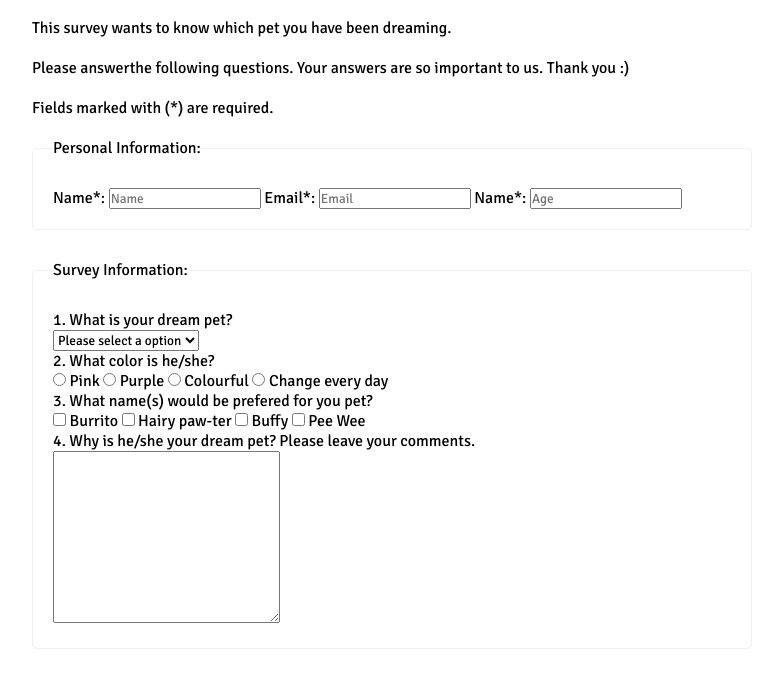
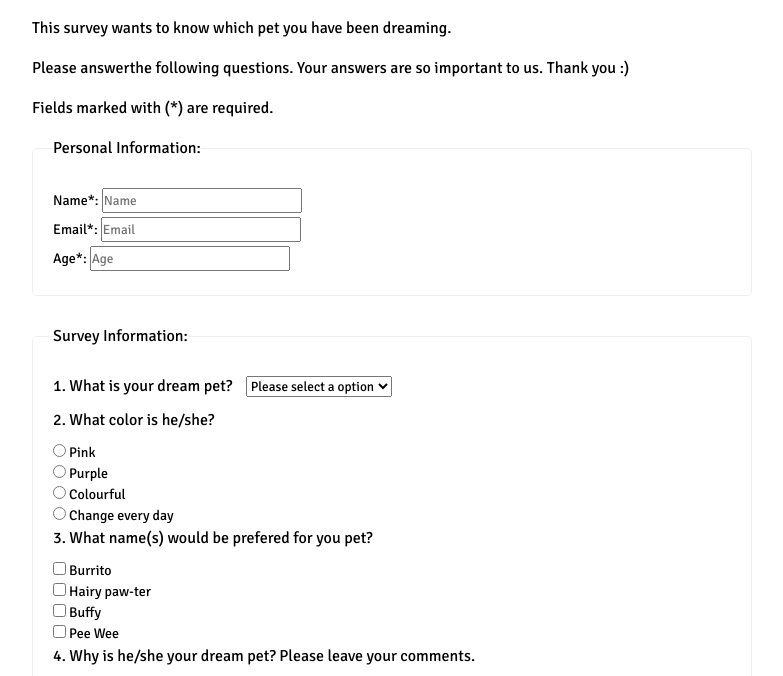
Before and after one commit to gdomiciano/dreamy-pet-survey, a plain HTML site: page index.html in a window 1280 px wide. Shown: the part 112-788 px from the top of the page, without its empty margins (248-1031 px from the left). Drawn offline with Linux system fonts and the light colour scheme.

Commit message:
:lipstick: implement style for paragraph questions and spacing

```diff
--- a/index.html
+++ b/index.html
@@ -27,8 +27,8 @@
           <input type="email" class="field" name="email" id="email" required placeholder="Email">
         </label>
         <label for="age" class="label">
-          Name*:
-          <input type="number" class="field" name="age" id="age" required placeholder="Age">
+          Age*:
+          <input type="number" class="field" name="age" id="age" min="7" required placeholder="Age">
         </label>
       </fieldset>
       <fieldset class="fieldset">
--- a/styles/style.css
+++ b/styles/style.css
@@ -36,3 +36,23 @@ body {
   padding: 30px 20px 20px;
   margin-bottom: 30px;
 }
+
+.label {
+  display: block;
+  font-size: 14px;
+  margin-bottom: 4px;
+}
+
+.field {
+  width: 200px;
+  height: 25px;
+}
+
+.question {
+  margin-bottom: 14px;
+}
+
+.fieldset .question:first-of-type {
+  display: inline-block;
+  margin-right: 10px;
+}
```
